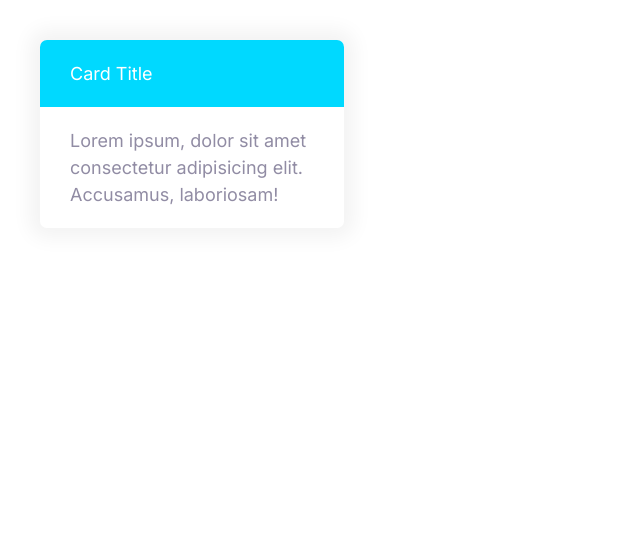
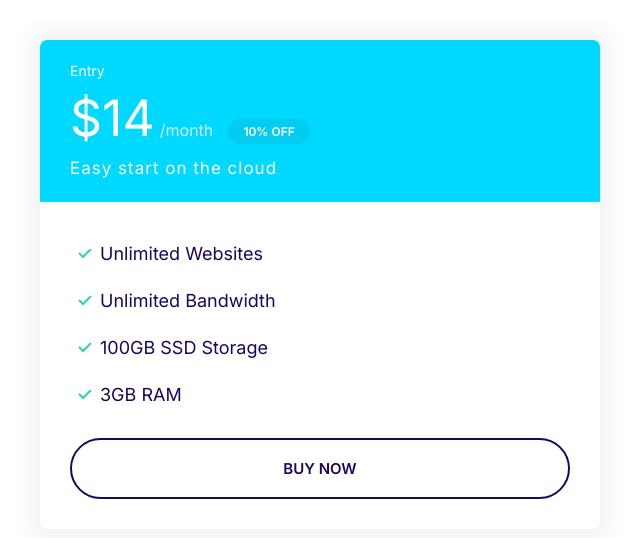
Before and after one commit to kim-atkinson/moshify, a plain HTML site: page index.html in a window 1280 px wide. Shown: the whole page, without its empty margins (0-640 px from the left). Drawn offline with Linux system fonts and the light colour scheme.

Commit message:
Revised card notes and badge--small padding.

```diff
--- a/css/styles.css
+++ b/css/styles.css
@@ -124,6 +124,7 @@ a {
 }
 .badge--small {
   font-size: 1.6rem;
+  padding: 0.5rem 1.5rem;
 }
 
 @media screen and (min-width: 1024px) {
@@ -323,3 +324,58 @@ a {
   background: var(--color-secondary);
   color: #ffffff;
 }
+
+/* rules, can also be read as - whenever you have a secondary badge in a secondary card */
+.card--secondary .badge--secondary {
+  background: #02cdf1;
+}
+
+/* Plans */
+
+.plan__name {
+  color: #ffffff;
+  /* inheriting margins from H3 elements */
+  margin: 0;
+  font-weight: 500;
+  font-size: 2.4rem;
+}
+
+.plan__price {
+  font-size: 6rem;
+}
+
+.plan__billing-cycle {
+  font-size: 2.4rem;
+  font-weight: 300;
+  opacity: 0.8;
+  margin-right: 1rem;
+}
+
+.plan__description {
+  font-size: 2rem;
+  font-weight: 300;
+  letter-spacing: 1px;
+  display: block;
+}
+
+.plan .list__item {
+  margin-bottom: 2rem;
+}
+
+@media screen and (min-width: 1024px) {
+  .plan__name {
+    font-size: 1.4rem;
+  }
+
+  .plan__price {
+    font-size: 5rem;
+  }
+
+  .plan__billing-cycle {
+    font-size: 1.6rem;
+  }
+
+  .plan__description {
+    font-size: 1.7rem;
+  }
+}
--- a/index.html
+++ b/index.html
@@ -15,13 +15,28 @@
     <link rel="stylesheet" href="css/styles.css" />
   </head>
   <body>
-    <div style="width: 30%; padding: 4rem">
-      <div class="card card--secondary">
-        <!-- double underscore because the header is an element inside the block, can't exist outside the block/outside component -->
-        <header class="card__header">Card Title</header>
-        <div class="card__body">
-          Lorem ipsum, dolor sit amet consectetur adipisicing elit. Accusamus,
-          laboriosam!
+    <div style="width: 50%; padding: 4rem">
+      <div class="plan">
+        <div class="card card--secondary">
+          <header class="card__header">
+            <!-- to make markups semantic, you should not skip any headings. we use headings to define a proper heirarchy. ex. if you have an h2 element, you shouldn't jump to an h6 element. -->
+            <!-- give "Entry" a class because if you were to change to an h4, for example, the styles won't break. -->
+            <!-- "plan__name" name element inside the plan component/block. the name element doesn't exist on its own -->
+            <h3 class="plan__name">Entry</h3>
+            <span class="plan__price">$14</span>
+            <span class="plan__billing-cycle">/month</span>
+            <span class="badge badge--secondary badge--small">10% OFF</span>
+            <span class="plan__description">Easy start on the cloud</span>
+          </header>
+          <div class="card__body">
+            <ul class="list list--tick">
+              <li class="list__item">Unlimited Websites</li>
+              <li class="list__item">Unlimited Bandwidth</li>
+              <li class="list__item">100GB SSD Storage</li>
+              <li class="list__item">3GB RAM</li>
+            </ul>
+            <button class="btn btn--outline btn--block">Buy Now</button>
+          </div>
         </div>
       </div>
     </div>
```
